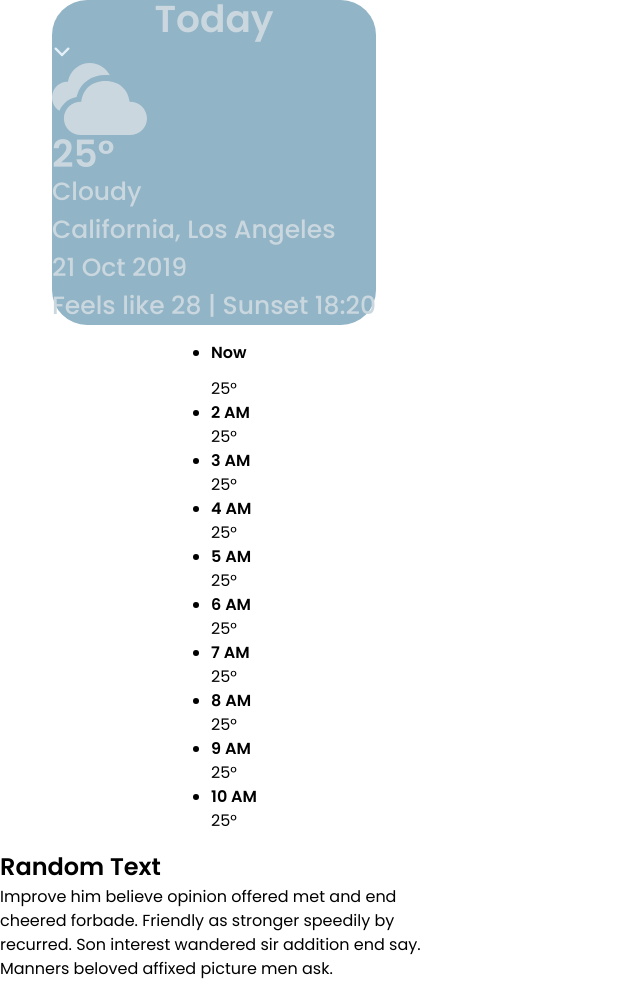
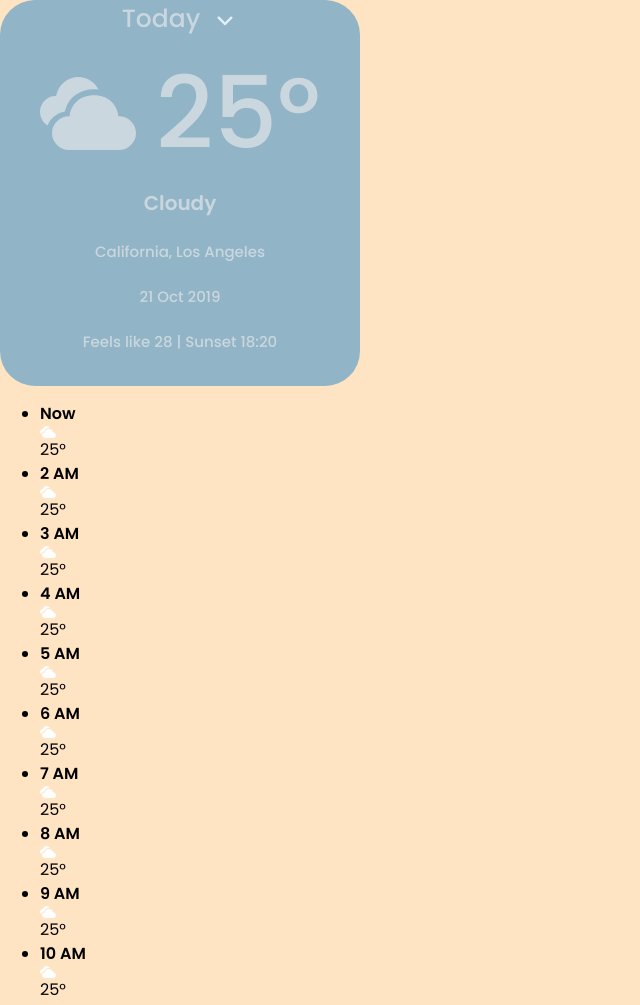
Before and after one commit to orobanshee/weather-forecast, a plain HTML site: page index.html in a window 1280 px wide. Shown: the top 1005 px of the page, without its empty margins (0-640 px from the left). Before the commit the page ends 981 px from the top, so only its background shows below. Drawn offline with Linux system fonts and the light colour scheme.

Commit message:
finish styling header

```diff
--- a/index.html
+++ b/index.html
@@ -14,21 +14,27 @@
 <body class="theme--default">
 
         <main class="weather-card">
+
             <section class="weather-card__header">
+
                 <div class="weather-card__now">
-                    <h2 class="weather-card">Today </h2>
-                    <a href="#!" class="dropdown-menu">
+
+                    <h2 class="weather-card__title">Today </h2>
+
+                    <a href="#!" class="weather-card__dropdown-menu">
                         <img src="img/tech_icons/numba.svg" alt="">
                     </a>
+
                 </div>
 
                 <div class="weather-card__temp">
 
-                    <img src="img/weater_icons/double_cloud.svg" alt="cloud" class="weather-card__icon">
+                    <img src="img/weather_icons/double_cloud.svg" alt="cloud" class="weather-card__icon">
 
-                    <h1 class="weather-card__title">25°</h1>
+                    <h1 class="weather-card__temp--title">25°</h1>
 
                 </div>
+
              <div class="weather-card__day">
 
                  <p class="weather-card__desc">Cloudy</p>
@@ -51,70 +57,70 @@
                     <li class="mini-forecast">
                         <h4>Now</h4>
                         <span>
-                            <img src="img/weater_icons/mini_double_cloud.svg" alt="">
+                            <img src="img/weather_icons/mini_double_cloud.svg" alt="">
                         </span>
                         25°
                     </li>
                      <li class="mini-forecast">
                         <h4>2 AM</h4>
                         <span>
-                            <img src="img/weater_icons/mini-double_cloud.svg" alt="">
+                            <img src="img/weather_icons/mini_double_cloud.svg" alt="">
                         </span>
                         25°
                     </li>
                      <li class="mini-forecast">
                         <h4>3 AM</h4>
                         <span>
-                            <img src="img/weater_icons/mini-double_cloud.svg" alt="">
+                            <img src="img/weather_icons/mini_double_cloud.svg" alt="">
                         </span>
                         25°
                     </li>
                      <li class="mini-forecast">
                         <h4>4 AM</h4>
                         <span>
-                            <img src="img/weater_icons/mini-double_cloud.svg" alt="">
+                            <img src="img/weather_icons/mini_double_cloud.svg" alt="">
                         </span>
                         25°
                     </li>
                      <li class="mini-forecast">
                         <h4>5 AM</h4>
                         <span>
-                            <img src="img/weater_icons/mini-double_cloud.svg" alt="">
+                            <img src="img/weather_icons/mini_double_cloud.svg" alt="">
                         </span>
                         25°
                     </li>
                      <li class="mini-forecast">
                         <h4>6 AM</h4>
                         <span>
-                            <img src="img/weater_icons/mini-double_cloud.svg" alt="">
+                            <img src="img/weather_icons/mini_double_cloud.svg" alt="">
                         </span>
                         25°
                     </li>
                      <li class="mini-forecast">
                         <h4>7 AM</h4>
                         <span>
-                            <img src="img/weater_icons/mini-double_cloud.svg" alt="">
+                            <img src="img/weather_icons/mini_double_cloud.svg" alt="">
                         </span>
                         25°
                     </li>
                      <li class="mini-forecast">
                         <h4>8 AM</h4>
                         <span>
-                            <img src="img/weater_icons/mini-double_cloud.svg" alt="">
+                            <img src="img/weather_icons/mini_double_cloud.svg" alt="">
                         </span>
                         25°
                     </li>
                      <li class="mini-forecast">
                         <h4>9 AM</h4>
                         <span>
-                            <img src="img/weater_icons/mini-double_cloud.svg" alt="">
+                            <img src="img/weather_icons/mini_double_cloud.svg" alt="">
                         </span>
                         25°
                     </li>
                      <li class="mini-forecast">
                         <h4>10 AM</h4>
                         <span>
-                            <img src="img/weater_icons/mini-double_cloud.svg" alt="">
+                            <img src="img/weather_icons/mini_double_cloud.svg" alt="">
                         </span>
                         25°
                     </li>
--- a/style/base/_foundation.scss
+++ b/style/base/_foundation.scss
@@ -1,4 +1,7 @@
 body {
+    background-color: bisque;
+
+
     height: 100vh;
     width: 428px;
 
@@ -6,3 +9,7 @@
     font-weight: 400;
     font-style: normal;
 }
+
+.theme--cloudy {
+    background-image: ;
+}
--- a/style/base/blocks/_main-card.scss
+++ b/style/base/blocks/_main-card.scss
@@ -1,12 +1,14 @@
-.weather-card{
+.weather-card {
 
+
+
+    &__header {
     display: flex;
     flex-direction: column;
     align-items: center;
 
-}
-
-.weather-card__header {
+    width: 360px;
+    height: 386px;
 
     font-weight: 500;
     font-size: 25px;
@@ -18,3 +20,60 @@
     border-radius: 35px;
 
     }
+
+    &__now {
+       display: flex;
+       align-items: center;
+
+       gap: 15px;
+    }
+
+    &__title {
+        font-weight: 500;
+        font-size: 25px;
+        line-height: 38px;
+    }
+
+    &__temp {
+        display: flex ;
+        align-items: center;
+
+        gap: 20px;
+
+         &--title {
+         font-weight: 500;
+         font-size: 100px;
+         line-height: 150px;
+
+         }
+
+
+    }
+
+    &__icon {
+        width: 96px;
+        height: 75px;
+    }
+
+    &__day {
+        display: flex;
+        flex-direction: column;
+        align-items: center;
+
+        font-size: 15px;
+        line-height: 22px;
+
+        gap: 23px;
+        margin-bottom: 15px;
+    }
+
+    &__desc {
+        font-weight: 600;
+        font-size: 20px;
+        line-height: 30px;
+    }
+
+    &__inf {
+        font-size: 15px;
+    }
+}
```
Also changed, not shown: img/weather_icons/double_cloud.svg (renamed from img/weater_icons/double_cloud.svg), img/weather_icons/mini_double_cloud.svg (renamed from img/weater_icons/mini_double_cloud.svg), img/weather_icons/rain_cloud.svg (renamed from img/weater_icons/rain_cloud.svg), img/weather_icons/sun.svg (renamed from img/weater_icons/sun.svg), style/main.css, 1 other file. Lines whose indentation alone changed are shown as unchanged.
